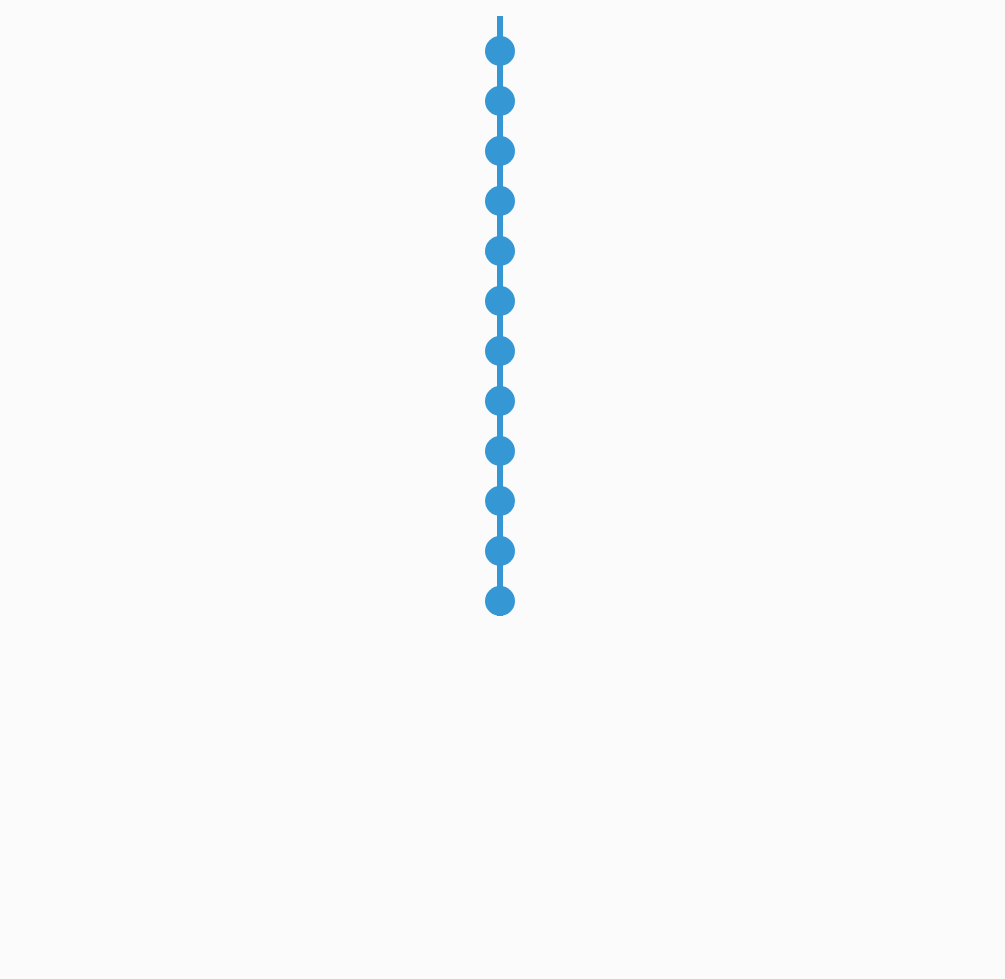
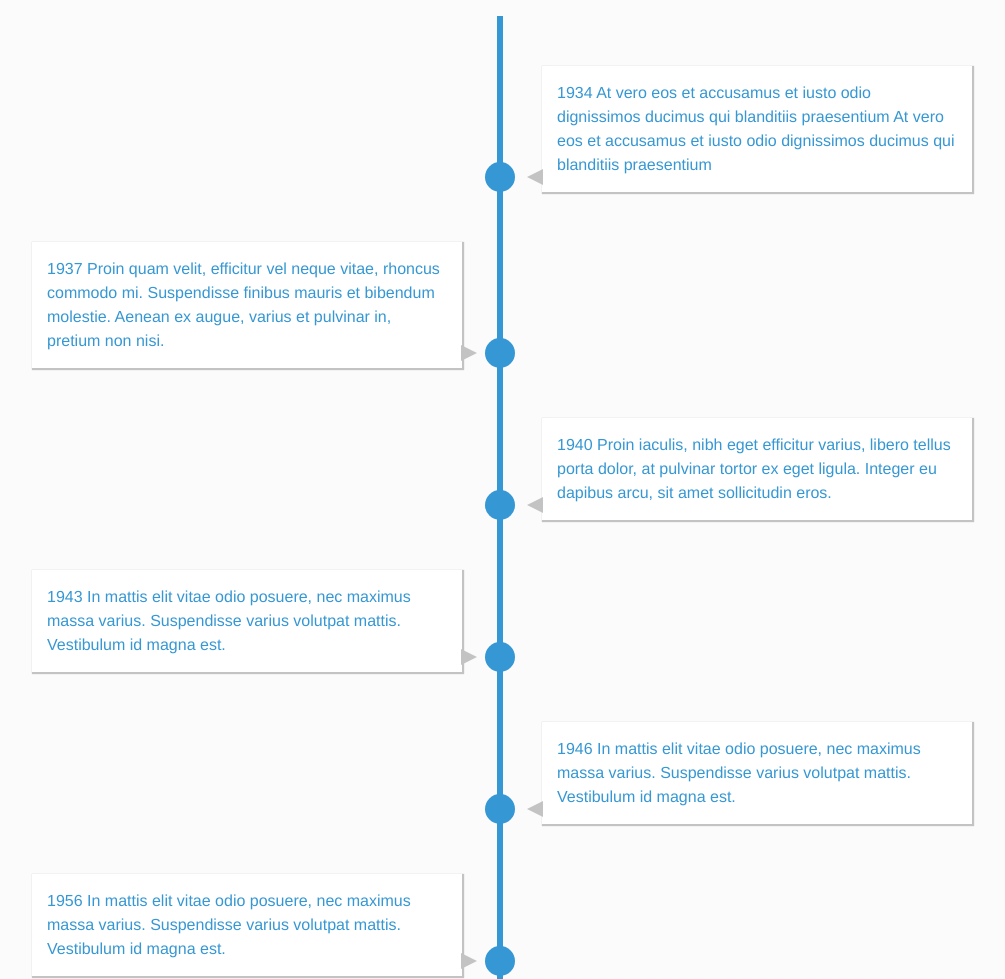
Before and after one commit to naguibihab/js-goodies, a website: page projects/timeline/index.html in a window 1280 px wide. Shown: the top 979 px of the page, without its empty margins (160-1165 px from the left). Before the commit the page ends 800 px from the top, so only its background shows below. Drawn offline with Linux system fonts and the light colour scheme.

Commit message:
Adjusting the CSS. Need to work on the borders for the arrows

```diff
--- a/projects/timeline/index.html
+++ b/projects/timeline/index.html
@@ -8,50 +8,62 @@
   <ul>
     <li>
       <div>
+        <time>1934</time> At vero eos et accusamus et iusto odio dignissimos ducimus qui blanditiis praesentium At vero eos et accusamus et iusto odio dignissimos ducimus qui blanditiis praesentium
       </div>
     </li>
     <li>
       <div>
+        <time>1937</time> Proin quam velit, efficitur vel neque vitae, rhoncus commodo mi. Suspendisse finibus mauris et bibendum molestie. Aenean ex augue, varius et pulvinar in, pretium non nisi.
       </div>
     </li>
     <li>
       <div>
+        <time>1940</time> Proin iaculis, nibh eget efficitur varius, libero tellus porta dolor, at pulvinar tortor ex eget ligula. Integer eu dapibus arcu, sit amet sollicitudin eros.
       </div>
     </li>
     <li>
       <div>
+        <time>1943</time> In mattis elit vitae odio posuere, nec maximus massa varius. Suspendisse varius volutpat mattis. Vestibulum id magna est.
       </div>
     </li>
     <li>
       <div>
+        <time>1946</time> In mattis elit vitae odio posuere, nec maximus massa varius. Suspendisse varius volutpat mattis. Vestibulum id magna est.
       </div>
     </li>
     <li>
       <div>
+        <time>1956</time> In mattis elit vitae odio posuere, nec maximus massa varius. Suspendisse varius volutpat mattis. Vestibulum id magna est.
       </div>
     </li>
     <li>
       <div>
+        <time>1957</time> In mattis elit vitae odio posuere, nec maximus massa varius. Suspendisse varius volutpat mattis. Vestibulum id magna est.
       </div>
     </li>
     <li>
       <div>
+        <time>1967</time> Aenean condimentum odio a bibendum rhoncus. Ut mauris felis, volutpat eget porta faucibus, euismod quis ante.
       </div>
     </li>
     <li>
       <div>
+        <time>1977</time> Vestibulum porttitor lorem sed pharetra dignissim. Nulla maximus, dui a tristique iaculis, quam dolor convallis enim, non dignissim ligula ipsum a turpis.
       </div>
     </li>
     <li>
       <div>
+        <time>1985</time> In mattis elit vitae odio posuere, nec maximus massa varius. Suspendisse varius volutpat mattis. Vestibulum id magna est.
       </div>
     </li>
     <li>
       <div>
+        <time>2000</time> In mattis elit vitae odio posuere, nec maximus massa varius. Suspendisse varius volutpat mattis. Vestibulum id magna est.
       </div>
     </li>
     <li>
       <div>
+        <time>2005</time> In mattis elit vitae odio posuere, nec maximus massa varius. Suspendisse varius volutpat mattis. Vestibulum id magna est.
       </div>
     </li>
   </ul>
--- a/projects/timeline/main.css
+++ b/projects/timeline/main.css
@@ -6,6 +6,7 @@ body {
   padding-bottom: 50px;
 }
 
+/* Timeline dots */
 .timeline ul li {
   list-style-type: none;
   position: relative;
@@ -26,3 +27,45 @@ body {
   border-radius: 50%;
   background: inherit;
 }
+
+/* Timeline elements */
+.timeline ul li div {
+  position: relative;
+  bottom: 0;
+  width: 400px;
+  padding: 15px;
+  background: #fff;
+}
+
+.timeline ul li div::before {
+  content: '';
+  position: absolute;
+  bottom: 7px;
+  width: 0;
+  height: 0;
+  border-style: solid;
+}
+
+/* Odd elements */
+.timeline ul li:nth-child(odd) div {
+  left: 45px;
+  box-shadow: 1px 1px 1px 1px #c3c3c3;
+}
+
+.timeline ul li:nth-child(odd) div::before {
+  left: -15px;
+  border-width: 8px 16px 8px 0;
+  border-color: transparent #c3c3c3 transparent transparent;
+}
+
+/* Even elements */
+.timeline ul li:nth-child(even) div {
+  left: -465px;
+  box-shadow: 1px 1px 1px 1px #c3c3c3;
+}
+
+.timeline ul li:nth-child(even) div::before {
+  right: -15px;
+  border-width: 8px 0 8px 16px;
+  border-color: transparent transparent transparent #c3c3c3;
+}
```
